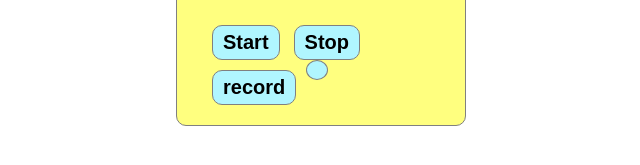
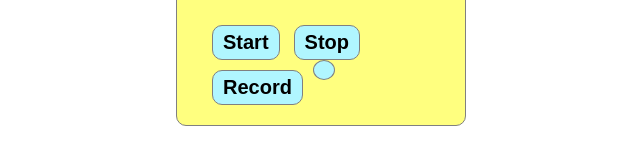
Before and after one commit to hellou8363/timer_records, a plain HTML site: page index.html in a window 1280 px wide. Shown: the part 123-288 px from the top of the page, 319-959 px from the left. Drawn offline with Linux system fonts and the light colour scheme; a web font is replaced by a local one.

Commit message:
Add files via upload

```diff
--- a/index.html
+++ b/index.html
@@ -16,7 +16,7 @@
         <div class="buttons">
           <input id="start" type="button" value="Start" />
           <input id="stop" type="button" value="Stop" />
-          <input id="record" type="button" value="record" />
+          <input id="record" type="button" value="Record" />
           <input id="reset" type="button" />
         </div>
       </div>
```
